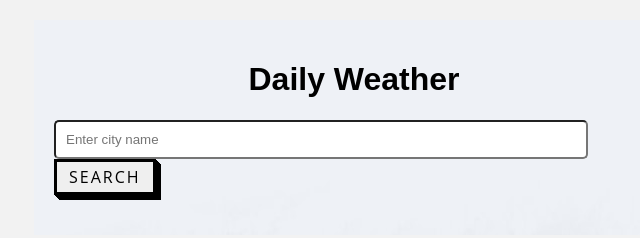
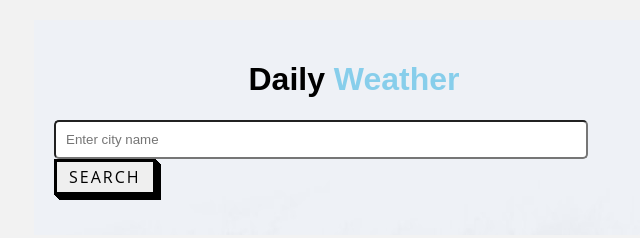
Before and after one commit to Shoeb1989/Daily-Weather, a plain HTML site: page index.html in a window 1280 px wide. Shown: the whole page, without its empty margins (286-926 px from the left). Drawn offline with Linux system fonts and the light colour scheme.

Commit message:
outside work done

```diff
--- a/index.css
+++ b/index.css
@@ -14,14 +14,18 @@ body {
 
 }
 
+h1 {
+    text-align: center;
+
+}
+
+.span {
+    color: skyblue;
+}
+
 .search{
     border-radius: 5px;
 }
-
-h1 {
-    text-align: center;
-}
-
 input {
     width: calc(100% - 90px);
     padding: 10px;
--- a/index.html
+++ b/index.html
@@ -8,7 +8,7 @@
 </head>
 <body>
     <div class="container">
-        <h1>Daily Weather</h1>
+        <h1>Daily <span class="span">Weather</span></h1>
 
         <input class="search" type="text" id="city-input" placeholder="Enter city name">
         <button  id="search-btn" class="button button-33" >Search</button>
```
